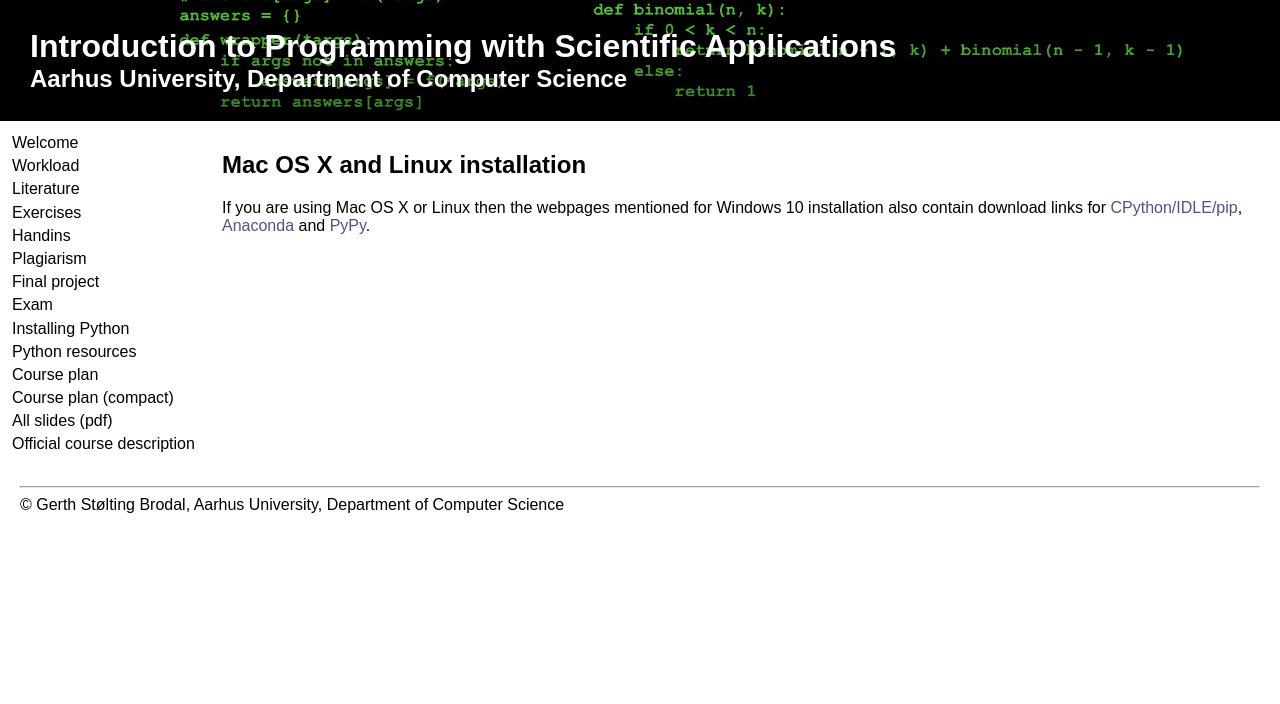
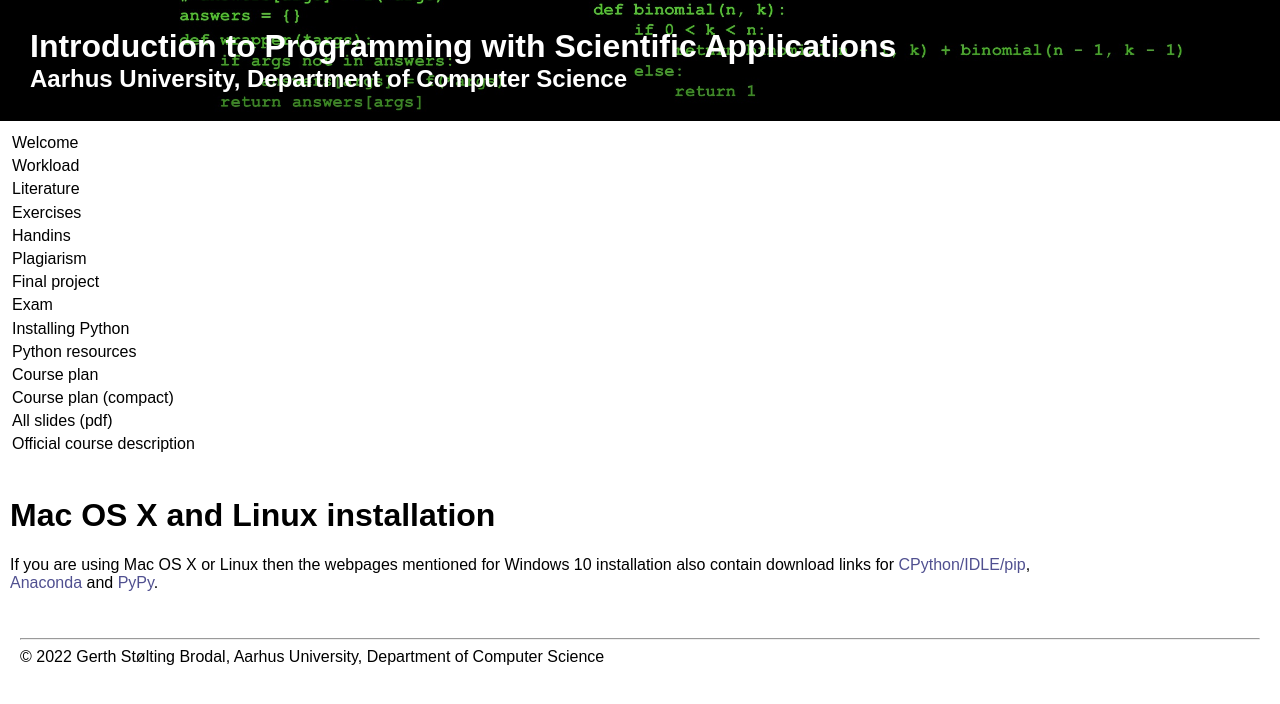
Before and after one commit to gsbrodal/gsbrodal.github.io, a Jekyll site: the page built from ipsa/install-mac-linux.md, in a window 1280 px wide. Shown: the top 704 px of the page. Built offline with Jekyll 4.4.1, drawn with Linux system fonts in a browser that asks for light colours; our own code applies the rules of GitHub Pages for plain Markdown files; some of the changed lines change nothing that is shown.

Commit message:
Update ipsa.html

```diff
--- a/_layouts/ipsa.html
+++ b/_layouts/ipsa.html
@@ -61,7 +61,7 @@
       <h2>Aarhus University, Department of Computer Science</h2>
     </header>
     <nav>
-      <a href="Welcome.html">Welcome</a>
+      <a href="welcome.html">Welcome</a>
       <!-- Who, where and when -->
       <a href="workload.html">Workload</a>
       <a href="literature.html">Literature</a>
@@ -86,15 +86,14 @@
       <a href="plan.html">Course plan</a>
       <a href="full_plan.html">Course plan (compact)</a>
       <a href="all_slides.pdf">All slides (pdf)</a>
-      <a href="">Official course description</a>
-    </nav><div class="content">
-    <section>
-      {{ content }}
-    </section>
+      <a href="https://kursuskatalog.au.dk/en/course/117934/">Official course description</a>
+    </nav>
+    <div class="content">
+{{ content }}
     </div>
     <footer>
       <hr>
-      &copy; Gerth Stølting Brodal, Aarhus University, Department of Computer Science
+      &copy; {{ site.time | date: '%Y' }} Gerth Stølting Brodal, Aarhus University, Department of Computer Science
     </footer>
   </body>
 </html>
```
